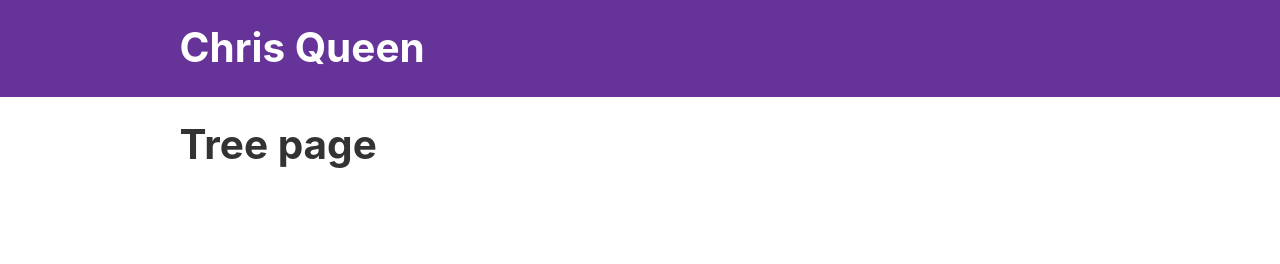
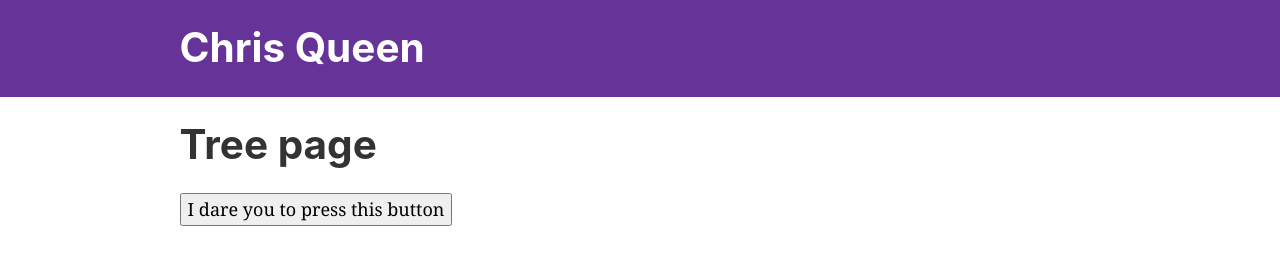
Before and after one commit to chrisq21/personal-website, a Gatsby site: page /tree in a window 1280 px wide. Built offline with nearby package versions, Linux system fonts and the light colour scheme; Gatsby itself is replaced by a stand-in of ours.

Commit message:
Added requestInstagramAuth function

```diff
--- a/src/pages/tree.js
+++ b/src/pages/tree.js
@@ -3,10 +3,18 @@ import React from "react"
 import Layout from "../components/layout"
 import SEO from "../components/seo"
 
+const requestInstagramAuth = async () => {
+  const authURL = `https://api.instagram.com/oauth/authorize?client_id=${process.env.GATSBY_INSTAGRAM_CLIENT_ID}&redirect_uri=${process.env.GATSBY_INSTAGRAM_REDIRECT_URI}&scope=user_profile,user_media&response_type=code`
+  window.location = authURL
+}
+
 const TreePage = () => (
   <Layout>
     <SEO title="Tree" />
     <h1>Tree page</h1>
+    <button onClick={requestInstagramAuth}>
+      I dare you to press this button
+    </button>
   </Layout>
 )
 
```
Also changed, not shown: 1 other file.
